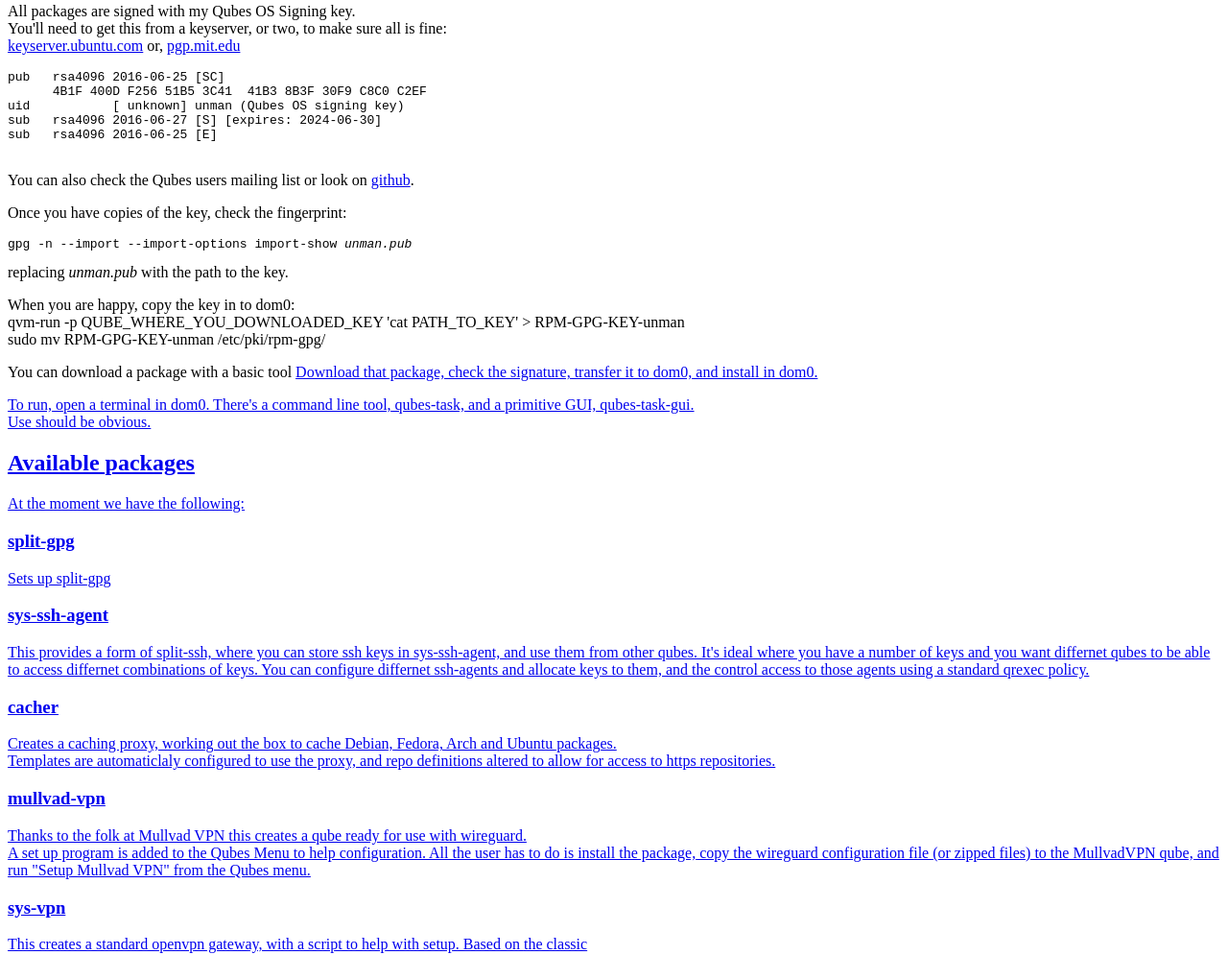
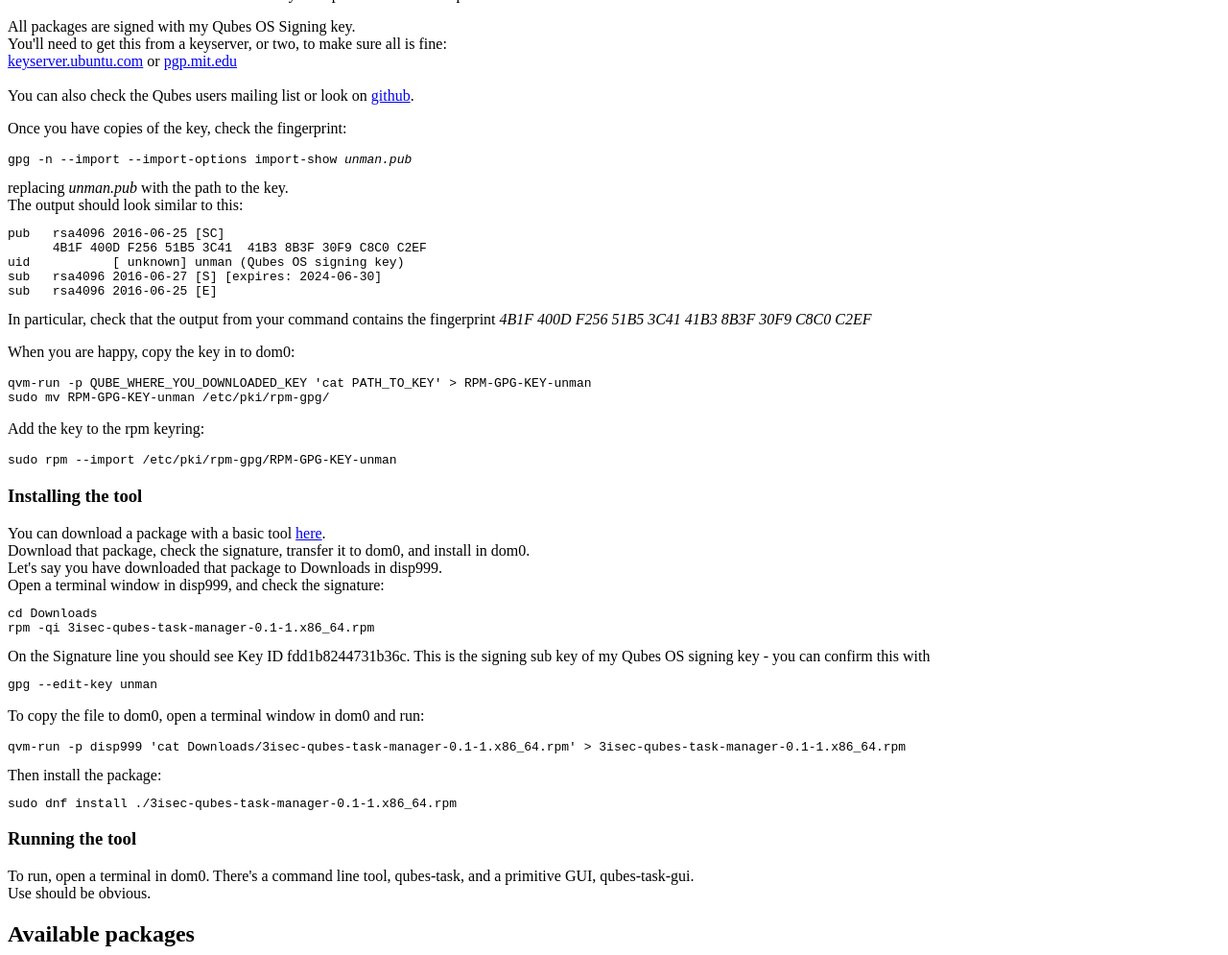
Before and after one commit to unman/qubes.3isec.org, a plain HTML site: page tasks.html in a window 1280 px wide. Shown: the part 612-1607 px from the top of the page at 96% size. Drawn offline with Linux system fonts and the light colour scheme.

Commit message:
qubes.3isec - Add detail on how to install qubes-task

```diff
--- a/tasks.html
+++ b/tasks.html
@@ -1,7 +1,7 @@
 <html><body>
 <h1>Simple qube set-up in Qubes</h1>
 
-There's a long standing issue that Qubes users face: installing software and setting up new qubes.
+There's a long standing issue that Qubes users face: insta software and setting up new qubes.
 New users in particular find this difficult to deal with.
 <br>
 Look at the repeated posts in the Forum about how to set up a VPN.
@@ -17,10 +17,11 @@
 What does this mean in practice?
 <br>
 Instead of a user finding a guide online, wondering whether to create a new template or qubes, copying code or scripts in to dom0 or a template, and running them, they just install a package.
-<br>
+<p>
 Here's an example:
 <br>
 Let's say a user wants to set up a caching proxy, perhaps following my notes <a href="https://github.com/unman/notes/blob/master/apt-cacher-ng">here</a>
+<br>
 They clone a template, install software in to the template, (remembering to mask the service in the template), create a qube, configure the qube, configure bind-dirs in the new qube, set up a new policy in dom0, and then change the repo definitions in all the templates so that the proxy can handle TLS requests.
 <br>
 Instead they install the 3isec-qubes-cacher package, and it's done for them.
@@ -40,24 +41,15 @@
 gpgcheck = 1
 gpgkey = file:///etc/pki/rpm-gpg/RPM-GPG-KEY-unman
 </pre>
-<br>
-Create a file with this content in /etc/yum.repos.d in dom0.
-<p>
+Create a file in dom0 with this content at /etc/yum.repos.d/3isec-dom0.repo <p>
 All packages are signed with my Qubes OS Signing key.
 <br>
 You'll need to get this from a keyserver, or two, to make sure all is fine:
 <br>
 <a href="https://keyserver.ubuntu.com/pks/lookup?search=0x8B3F30F9C8C0C2EF&fingerprint=on&op=index">keyserver.ubuntu.com</a>
-or,
+or
 <a href="http://pgp.mit.edu/pks/lookup?search=0x8B3F30F9C8C0C2EF">pgp.mit.edu</a>
 <br>
-<pre>
-pub   rsa4096 2016-06-25 [SC]
-      4B1F 400D F256 51B5 3C41  41B3 8B3F 30F9 C8C0 C2EF
-uid           [ unknown] unman (Qubes OS signing key) <unman@thirdeyesecurity.org>
-sub   rsa4096 2016-06-27 [S] [expires: 2024-06-30]
-sub   rsa4096 2016-06-25 [E]
-</pre>
 
 <br>
 You can also check the Qubes users mailing list or look on <a href="https://github.com/unman/unman">github</a>.
@@ -67,17 +59,53 @@
 gpg -n --import --import-options import-show <i>unman.pub</i>
 </pre>
 replacing <i>unman.pub</i> with the path to the key.
+<br>
+The output should look similar to this:
+<pre>
+pub   rsa4096 2016-06-25 [SC]
+      4B1F 400D F256 51B5 3C41  41B3 8B3F 30F9 C8C0 C2EF
+uid           [ unknown] unman (Qubes OS signing key) <unman@thirdeyesecurity.org>
+sub   rsa4096 2016-06-27 [S] [expires: 2024-06-30]
+sub   rsa4096 2016-06-25 [E]
+</pre>
+In particular, check that the output from your command contains the fingerprint <i>4B1F 400D F256 51B5 3C41  41B3 8B3F 30F9 C8C0 C2EF</i>
 <p>
 When you are happy, copy the key in to dom0:
-<br>
+<pre>
 qvm-run -p QUBE_WHERE_YOU_DOWNLOADED_KEY 'cat PATH_TO_KEY' > RPM-GPG-KEY-unman
-<br>
 sudo mv RPM-GPG-KEY-unman /etc/pki/rpm-gpg/
+</pre>
 <p>
-You can download a package with a basic tool <a href="3isec-qubes-task-manager-0.1-1.x86_64.rpm>here</a>.
+Add the key to the rpm keyring:
+<pre>
+sudo rpm --import /etc/pki/rpm-gpg/RPM-GPG-KEY-unman
+</pre>
+<p>
+<h3>Installing the tool</h3>
+You can download a package with a basic tool <a href="3isec-qubes-task-manager-0.1-1.x86_64.rpm">here</a>.
 <br>
 Download that package, check the signature, transfer it to dom0, and install in dom0.
+<br>
+Let's say you have downloaded that package to Downloads in disp999.
+<br>
+Open a terminal window in disp999, and check the signature:
+<pre>
+cd Downloads
+rpm -qi 3isec-qubes-task-manager-0.1-1.x86_64.rpm
+</pre>
+On the Signature line you should see Key ID fdd1b8244731b36c.
+This is the signing sub key of my Qubes OS signing key - you can confirm this with <pre>gpg --edit-key unman</pre>
 <p>
+To copy the file to dom0, open a terminal window in dom0 and run:
+<pre>
+qvm-run -p disp999 'cat Downloads/3isec-qubes-task-manager-0.1-1.x86_64.rpm' > 3isec-qubes-task-manager-0.1-1.x86_64.rpm
+</pre>
+Then install the package:
+<pre>
+sudo dnf install ./3isec-qubes-task-manager-0.1-1.x86_64.rpm
+</pre>
+
+<h3> Running the tool</h3>
 To run, open a terminal in dom0. There's a command line tool, qubes-task, and a primitive GUI, qubes-task-gui.
 <br>
 Use should be obvious.
```
